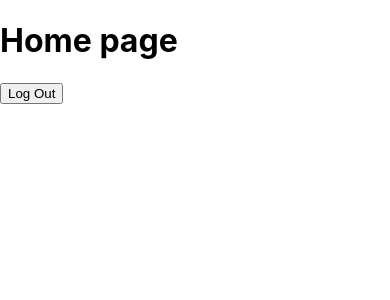
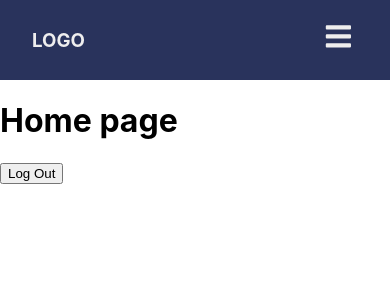
Before and after one commit to Anjana091/Doctor-Appoinment-User-Module, a React (Create React App) app: page /home in a window 390 px wide. Shown: the top 300 px of the page. Built offline with nearby package versions, Linux system fonts and the light colour scheme; sample sign-in values are in the browser's storage.

Commit message:
added navbar

```diff
--- a/package.json
+++ b/package.json
@@ -13,6 +13,7 @@
     "gapi-script": "^1.2.0",
     "react": "^18.2.0",
     "react-dom": "^18.2.0",
+    "react-icons": "^4.10.1",
     "react-router-dom": "^6.13.0",
     "react-scripts": "5.0.1",
     "web-vitals": "^2.1.4"
--- a/src/components/DoctorCard.js
+++ b/src/components/DoctorCard.js
@@ -8,6 +8,8 @@
   Box,
 } from "@mui/material";
 import axios from "axios";
+import Navbar from "./NavBar";
+
 
 const DoctorCard = () => {
   const [doctorData, setDoctorData] = useState([]);
@@ -26,6 +28,8 @@
   }, []);
 
   return (
+    <div>
+    <Navbar />
     <div
       style={{
         display: "flex",
@@ -67,6 +71,7 @@
         </Card>
       ))}
     </div>
+    </div>
   );
 };
 
--- a/src/components/Home.js
+++ b/src/components/Home.js
@@ -1,7 +1,7 @@
 import React from "react";
 import { useNavigate } from "react-router-dom";
 import  { useEffect } from "react";
-
+import Navbar from "./NavBar";
 
 
 export default function Home() {
@@ -16,6 +16,7 @@
 
   return (
     <div className="container">
+      <Navbar />
       <div className="background-wrapper"></div>
       <div className="home">
       <h1>Home page</h1>
--- /dev/null
+++ b/src/components/NavBar.js
@@ -0,0 +1,37 @@
+import { useRef } from "react";
+import { FaBars, FaTimes } from "react-icons/fa";
+import './Navbar.css'
+
+function Navbar() {
+	const navRef = useRef();
+
+	const showNavbar = () => {
+		navRef.current.classList.toggle(
+			"responsive_nav"
+		);
+	};
+
+	return (
+		<header className="Nav-header">
+			<h3>LOGO</h3>
+			<nav ref={navRef}>
+				<a href="/home">Home</a>
+				<a href="/doctors">Doctors</a>
+				<a href="/#">Blog</a>
+				<a href="/#">About me</a>
+				<button
+					className="nav-btn nav-close-btn"
+					onClick={showNavbar}>
+					<FaTimes />
+				</button>
+			</nav>
+			<button
+				className="nav-btn"
+				onClick={showNavbar}>
+				<FaBars />
+			</button>
+		</header>
+	);
+}
+
+export default Navbar;
--- /dev/null
+++ b/src/components/Navbar.css
@@ -0,0 +1,83 @@
+@import url("https://fonts.googleapis.com/css2?family=Titillium+Web:wght@300;400;700&display=swap");
+
+
+:root {
+	--mainColor: #29335c;
+	--mainColorLight: #5767aa;
+	--secondaryColor: #db2b39;
+	--textColor: #eee;
+}
+
+.Nav-header {
+	display: flex;
+	align-items: center;
+	justify-content: space-between;
+	height: 80px;
+	padding: 0 2rem;
+	background-color: var(--mainColor);
+	color: var(--textColor);
+}
+
+nav a {
+	margin: 0 1rem;
+	color: var(--textColor);
+	text-decoration: none;
+}
+
+nav a:hover {
+	color:rgb(101, 136, 151);
+}
+
+header .nav-btn {
+	padding: 5px;
+	cursor: pointer;
+	background: transparent;
+	border: none;
+	outline: none;
+	color: var(--textColor);
+	visibility: hidden;
+	opacity: 0;
+	font-size: 1.8rem;
+}
+
+.Nav-header div,
+nav {
+	display: flex;
+	align-items: center;
+}
+
+@media only screen and (max-width: 600px) {
+	header .nav-btn {
+		visibility: visible;
+		opacity: 1;
+	}
+
+	header nav {
+		position: fixed;
+		top: -100vh;
+		left: 0;
+		height: 100%;
+		width: 100%;
+		display: flex;
+		flex-direction: column;
+		align-items: center;
+		justify-content: center;
+		gap: 1.5rem;
+		background-color: var(--mainColor);
+		transition: 1s;
+	}
+
+	header .responsive_nav {
+		transform: translateY(100vh);
+	}
+
+	nav .nav-close-btn {
+		position: absolute;
+		top: 2rem;
+		right: 2rem;
+	}
+
+	nav a {
+		font-size: 1.5rem;
+	}
+}
```
Also changed, not shown: src/App.js (+0 -134 lines), 1 other file (tests, documents, lock files or other folders).
